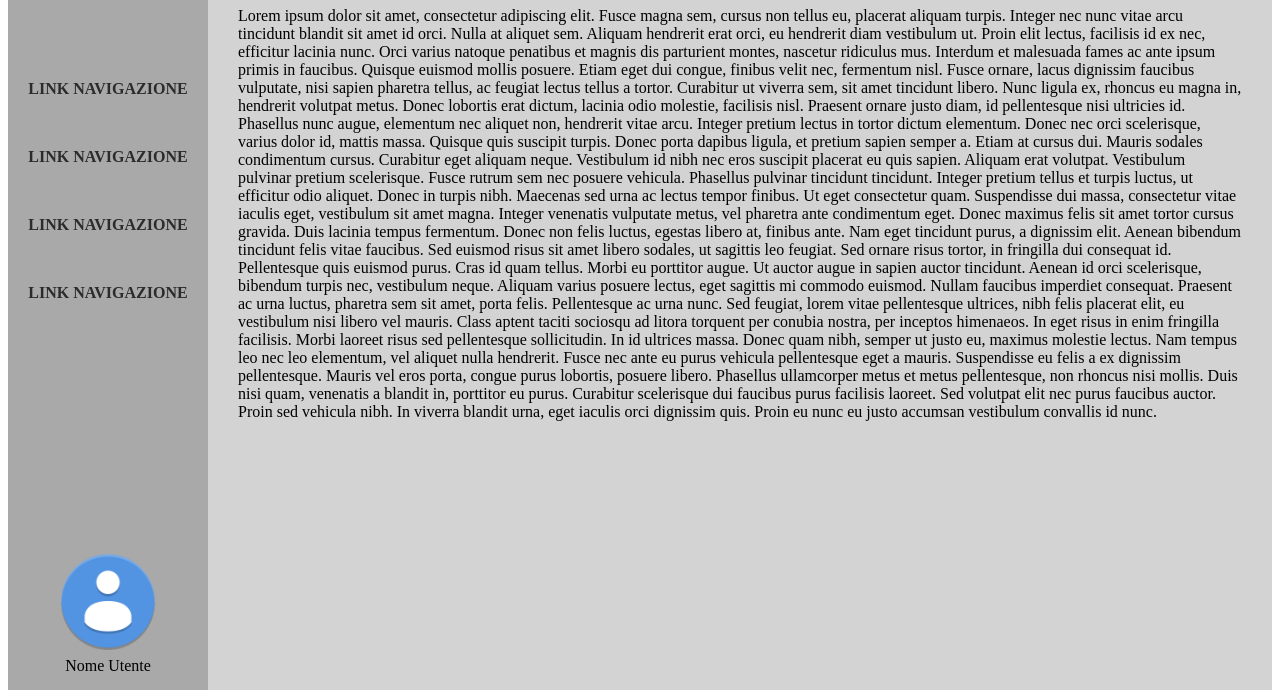
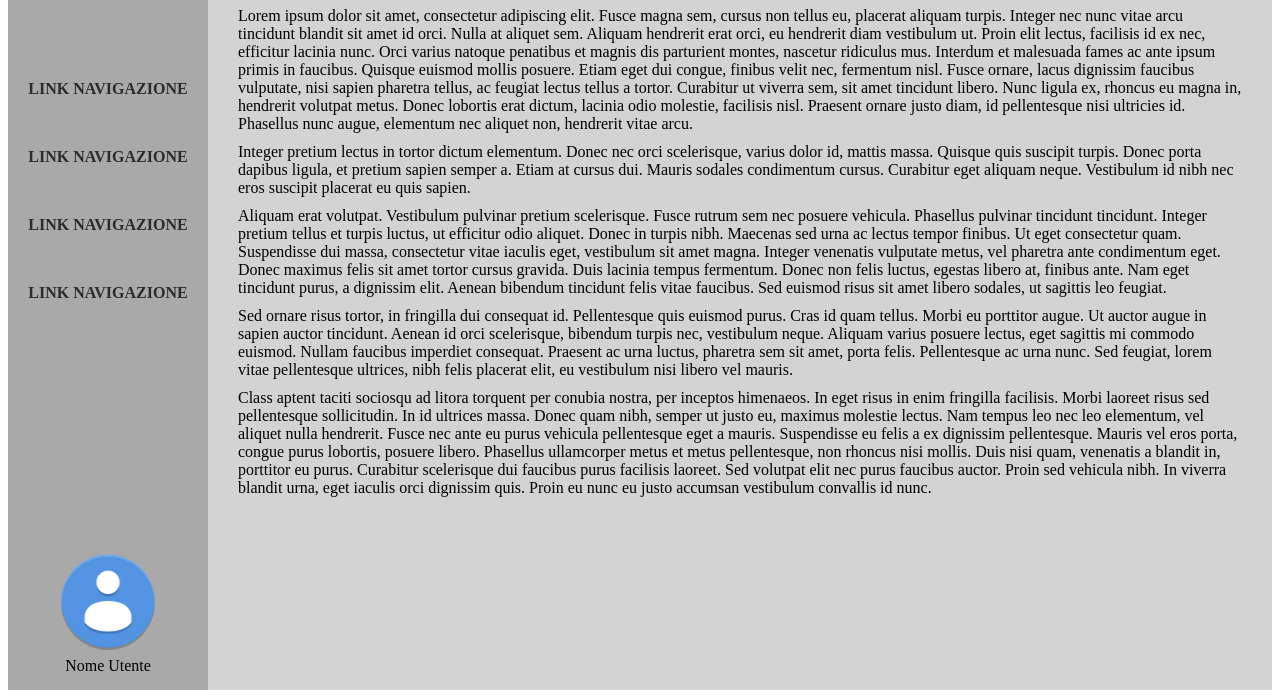
Before and after one commit to MatteoMusti/Develhope, a plain HTML site: page CSS/Es.3/index.html in a window 1280 px wide. Shown: the part 118-816 px from the top of the page. Drawn offline with Linux system fonts and the light colour scheme.

Commit message:
completed Es.3

```diff
--- a/CSS/Es.3/index.html
+++ b/CSS/Es.3/index.html
@@ -42,30 +42,30 @@
                 faucibus vulputate, nisi sapien pharetra tellus, ac feugiat lectus tellus a tortor. Curabitur ut viverra
                 sem, sit amet tincidunt libero. Nunc ligula ex, rhoncus eu magna in, hendrerit volutpat metus. Donec
                 lobortis erat dictum, lacinia odio molestie, facilisis nisl. Praesent ornare justo diam, id pellentesque
-                nisi ultricies id. Phasellus nunc augue, elementum nec aliquet non, hendrerit vitae arcu.
+                nisi ultricies id. Phasellus nunc augue, elementum nec aliquet non, hendrerit vitae arcu.</p>
 
-                Integer pretium lectus in tortor dictum elementum. Donec nec orci scelerisque, varius dolor id, mattis
+                <p>Integer pretium lectus in tortor dictum elementum. Donec nec orci scelerisque, varius dolor id, mattis
                 massa. Quisque quis suscipit turpis. Donec porta dapibus ligula, et pretium sapien semper a. Etiam at
                 cursus dui. Mauris sodales condimentum cursus. Curabitur eget aliquam neque. Vestibulum id nibh nec eros
-                suscipit placerat eu quis sapien.
+                suscipit placerat eu quis sapien.</p>
 
-                Aliquam erat volutpat. Vestibulum pulvinar pretium scelerisque. Fusce rutrum sem nec posuere vehicula.
+                <p>Aliquam erat volutpat. Vestibulum pulvinar pretium scelerisque. Fusce rutrum sem nec posuere vehicula.
                 Phasellus pulvinar tincidunt tincidunt. Integer pretium tellus et turpis luctus, ut efficitur odio
                 aliquet. Donec in turpis nibh. Maecenas sed urna ac lectus tempor finibus. Ut eget consectetur quam.
                 Suspendisse dui massa, consectetur vitae iaculis eget, vestibulum sit amet magna. Integer venenatis
                 vulputate metus, vel pharetra ante condimentum eget. Donec maximus felis sit amet tortor cursus gravida.
                 Duis lacinia tempus fermentum. Donec non felis luctus, egestas libero at, finibus ante. Nam eget
                 tincidunt purus, a dignissim elit. Aenean bibendum tincidunt felis vitae faucibus. Sed euismod risus sit
-                amet libero sodales, ut sagittis leo feugiat.
+                amet libero sodales, ut sagittis leo feugiat.</p>
 
-                Sed ornare risus tortor, in fringilla dui consequat id. Pellentesque quis euismod purus. Cras id quam
+                <p>Sed ornare risus tortor, in fringilla dui consequat id. Pellentesque quis euismod purus. Cras id quam
                 tellus. Morbi eu porttitor augue. Ut auctor augue in sapien auctor tincidunt. Aenean id orci
                 scelerisque, bibendum turpis nec, vestibulum neque. Aliquam varius posuere lectus, eget sagittis mi
                 commodo euismod. Nullam faucibus imperdiet consequat. Praesent ac urna luctus, pharetra sem sit amet,
                 porta felis. Pellentesque ac urna nunc. Sed feugiat, lorem vitae pellentesque ultrices, nibh felis
-                placerat elit, eu vestibulum nisi libero vel mauris.
+                placerat elit, eu vestibulum nisi libero vel mauris.</p>
 
-                Class aptent taciti sociosqu ad litora torquent per conubia nostra, per inceptos himenaeos. In eget
+               <p>Class aptent taciti sociosqu ad litora torquent per conubia nostra, per inceptos himenaeos. In eget
                 risus in enim fringilla facilisis. Morbi laoreet risus sed pellentesque sollicitudin. In id ultrices
                 massa. Donec quam nibh, semper ut justo eu, maximus molestie lectus. Nam tempus leo nec leo elementum,
                 vel aliquet nulla hendrerit. Fusce nec ante eu purus vehicula pellentesque eget a mauris. Suspendisse eu
```
